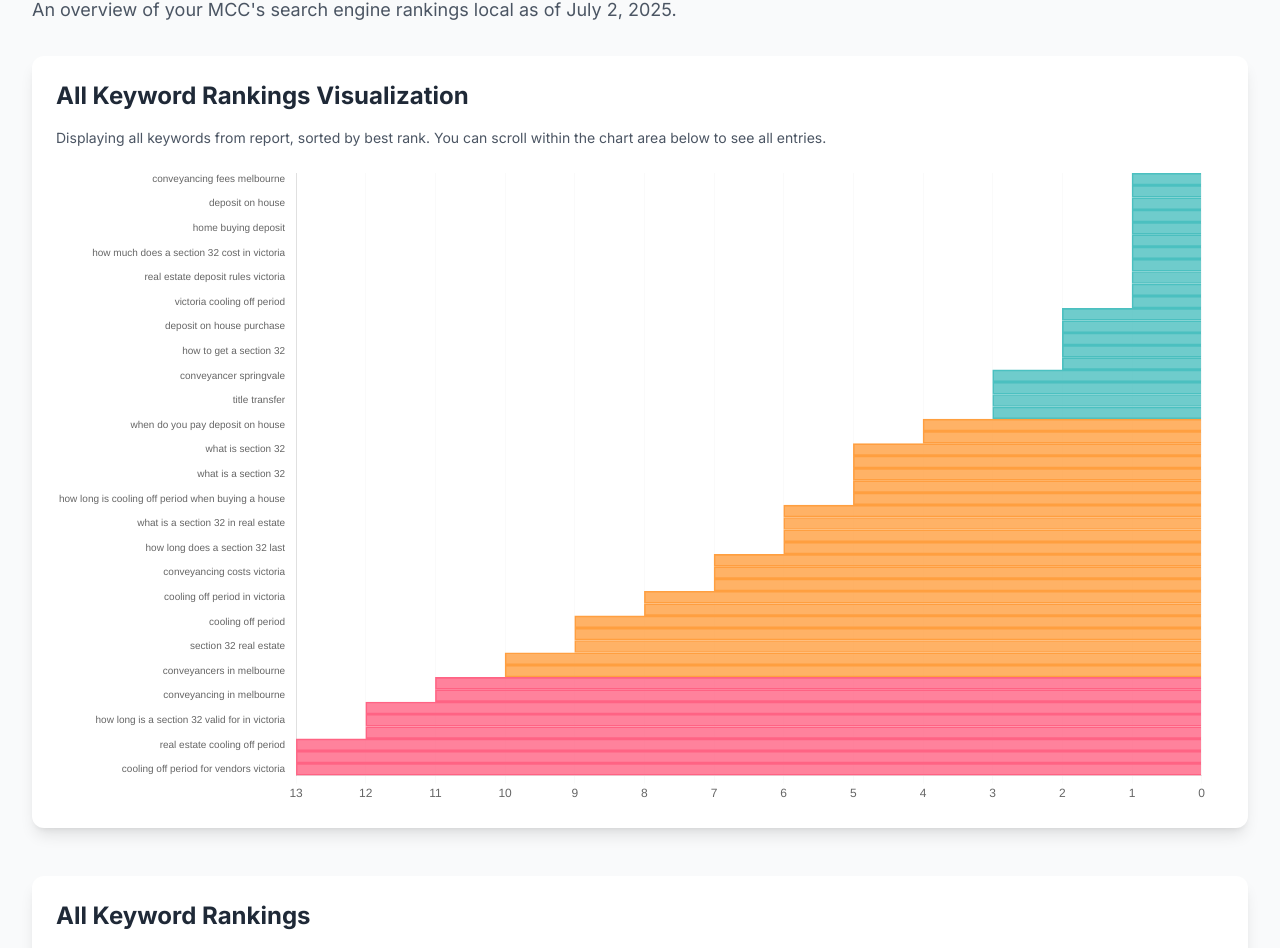
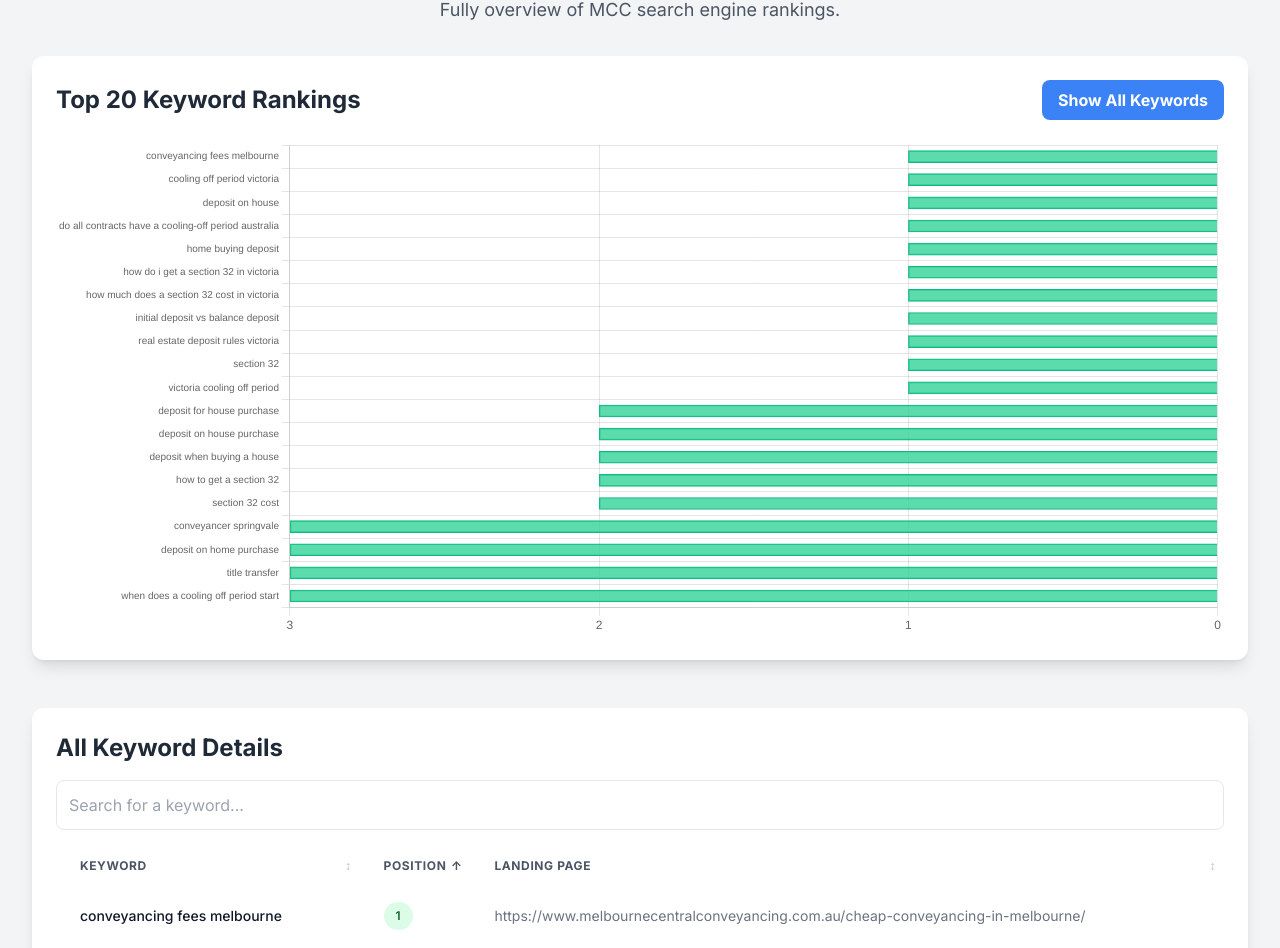
Before and after one commit to modelandcodes/MCC-keywords-report-02-Jul-2025, a plain HTML site: page index.html in a window 1280 px wide. Shown: the part 84-1032 px from the top of the page. Drawn offline with nearby package versions, Linux system fonts and the light colour scheme.

Commit message:
Update index.html

```diff
--- a/index.html
+++ b/index.html
@@ -3,93 +3,112 @@
 <head>
     <meta charset="UTF-8">
     <meta name="viewport" content="width=device-width, initial-scale=1.0">
-    <title>MCC Keyword Ranking Dashboard</title>
+    <title>MCC Keywords Ranking Dashboard</title>
     <script src="https://cdn.tailwindcss.com"></script>
     <script src="https://cdn.jsdelivr.net/npm/chart.js"></script>
     <link href="https://fonts.googleapis.com/css2?family=Inter:wght@400;500;600;700&display=swap" rel="stylesheet">
     <style>
         body {
             font-family: 'Inter', sans-serif;
+            scroll-behavior: smooth;
+        }
+        /* Custom styles for the responsive table */
+        @media (max-width: 768px) {
+            .responsive-table thead {
+                display: none;
+            }
+            .responsive-table tr {
+                display: block;
+                margin-bottom: 1rem;
+                border-radius: 0.75rem;
+                border: 1px solid #e5e7eb;
+                box-shadow: 0 1px 3px 0 rgba(0, 0, 0, 0.1), 0 1px 2px 0 rgba(0, 0, 0, 0.06);
+                background-color: #fff;
+            }
+            .responsive-table td {
+                display: flex;
+                justify-content: space-between;
+                align-items: center;
+                padding: 0.75rem 1rem;
+                text-align: right;
+                border-bottom: 1px solid #f3f4f6;
+            }
+            .responsive-table td:last-child {
+                border-bottom: 0;
+            }
+            .responsive-table td::before {
+                content: attr(data-label);
+                font-weight: 600;
+                text-align: left;
+                margin-right: 1rem;
+                color: #4b5563;
+            }
         }
         .table-header-sortable {
             cursor: pointer;
             position: relative;
         }
         .table-header-sortable::after {
-            content: ' \2195'; /* Up-down arrow */
+            content: ' \2195';
             opacity: 0.4;
             position: absolute;
             right: 0.5rem;
         }
-        .table-header-sortable.asc::after {
-            content: ' \2191'; /* Up arrow */
-            opacity: 1;
-        }
-        .table-header-sortable.desc::after {
-            content: ' \2193'; /* Down arrow */
-            opacity: 1;
-        }
+        .table-header-sortable.asc::after { content: ' \2191'; opacity: 1; }
+        .table-header-sortable.desc::after { content: ' \2193'; opacity: 1; }
     </style>
 </head>
-<body class="bg-gray-50 text-gray-800">
+<body class="bg-gray-100 text-gray-800">
 
     <div class="container mx-auto p-4 sm:p-6 lg:p-8">
         <!-- Header Section -->
-        <header class="mb-8">
-            <h1 class="text-3xl sm:text-4xl font-bold text-gray-900">Keyword Performance Dashboard</h1>
-            <p class="text-lg text-gray-600 mt-2">An overview of your MCC's search engine rankings local as of July 2, 2025.</p>
+        <header class="mb-8 text-center">
+            <h1 class="text-3xl sm:text-4xl font-bold text-gray-900">MCC Keywords Performance Dashboard</h1>
+            <p class="text-lg text-gray-600 mt-2">Fully overview of MCC search engine rankings.</p>
         </header>
 
-        <!-- All Keywords Visualization -->
-        <section class="mb-12 bg-white p-6 rounded-xl shadow-lg">
-            <h2 class="text-2xl font-bold text-gray-800 mb-4">All Keyword Rankings Visualization</h2>
-            <p class="text-gray-600 mb-4 text-sm">Displaying all keywords from report, sorted by best rank. You can scroll within the chart area below to see all entries.</p>
-            <div class="relative w-full" style="height: 80vh;">
-                 <div class="absolute top-0 left-0 right-0 bottom-0 overflow-y-auto pr-4">
-                    <canvas id="rankingChart"></canvas>
-                </div>
+        <!-- Keywords Visualization -->
+        <section class="mb-12 bg-white p-4 sm:p-6 rounded-xl shadow-lg">
+            <div class="flex flex-col sm:flex-row justify-between items-start sm:items-center mb-4">
+                 <h2 id="chartTitle" class="text-2xl font-bold text-gray-800">Top 20 Keyword Rankings</h2>
+                 <button id="toggleChartData" class="mt-2 sm:mt-0 bg-blue-500 hover:bg-blue-600 text-white font-bold py-2 px-4 rounded-lg transition-colors">
+                    Show All Keywords
+                </button>
+            </div>
+            <div class="relative w-full h-96 sm:h-[500px]">
+                <canvas id="rankingChart"></canvas>
             </div>
         </section>
 
         <!-- Full Keyword Ranking Table -->
-        <section class="bg-white p-6 rounded-xl shadow-lg">
-            <h2 class="text-2xl font-bold text-gray-800 mb-4">All Keyword Rankings</h2>
-
-            <!-- Search/Filter Input -->
+        <section class="bg-white p-4 sm:p-6 rounded-xl shadow-lg">
+            <h2 class="text-2xl font-bold text-gray-800 mb-4">All Keyword Details</h2>
             <div class="mb-4">
-                <input type="text" id="searchInput" placeholder="Search for a keyword..." class="w-full p-3 border border-gray-300 rounded-lg focus:ring-2 focus:ring-blue-500 focus:border-blue-500 transition">
+                <input type="text" id="searchInput" placeholder="Search for a keyword..." class="w-full p-3 border border-gray-200 rounded-lg focus:ring-2 focus:ring-blue-500 focus:border-blue-500 transition">
             </div>
-
-            <!-- Table Container for scrolling on small screens -->
             <div class="overflow-x-auto">
-                <table class="min-w-full divide-y divide-gray-200">
-                    <thead class="bg-gray-100">
+                <table class="min-w-full responsive-table">
+                    <thead>
                         <tr>
-                            <th scope="col" class="px-6 py-3 text-left text-xs font-bold text-gray-600 uppercase tracking-wider table-header-sortable" onclick="sortTable(0, 'string')">
-                                Keyword
-                            </th>
-                            <th scope="col" class="px-6 py-3 text-left text-xs font-bold text-gray-600 uppercase tracking-wider table-header-sortable asc" onclick="sortTable(1, 'number')">
-                                Position
-                            </th>
-                            <th scope="col" class="px-6 py-3 text-left text-xs font-bold text-gray-600 uppercase tracking-wider table-header-sortable" onclick="sortTable(2, 'string')">
-                                Landing Page
-                            </th>
+                            <th class="px-6 py-3 text-left text-xs font-bold text-gray-600 uppercase tracking-wider table-header-sortable" onclick="sortTable(0, 'string')">Keyword</th>
+                            <th class="px-6 py-3 text-left text-xs font-bold text-gray-600 uppercase tracking-wider table-header-sortable asc" onclick="sortTable(1, 'number')">Position</th>
+                            <th class="px-6 py-3 text-left text-xs font-bold text-gray-600 uppercase tracking-wider table-header-sortable" onclick="sortTable(2, 'string')">Landing Page</th>
                         </tr>
                     </thead>
-                    <tbody id="keywordTableBody" class="bg-white divide-y divide-gray-200">
-                        <!-- Table rows will be inserted here by JavaScript -->
+                    <tbody id="keywordTableBody" class="bg-white">
+                        <!-- JS will populate this -->
                     </tbody>
                 </table>
             </div>
         </section>
 
-        <!-- Footer -->
         <footer class="text-center mt-12 py-6 border-t border-gray-200">
-            <p class="text-sm text-gray-500">Dashboard generated by umal</p>
+            <p class="text-sm text-gray-500">Dashboard Created by MCC</p>
         </footer>
     </div>
 
     <script>
+        // --- Full Data Pasted Here ---
         const rawData = `Keyword;*.melbournecentralconveyancing.com.au/*_20250701;*.melbournecentralconveyancing.com.au/*_20250701_visibility;*.melbournecentralconveyancing.com.au/*_20250701_type;*.melbournecentralconveyancing.com.au/*_20250701_landing;*.melbournecentralconveyancing.com.au/*_difference;*.melbournecentralconveyancing.com.au/*_visibility_difference;Tags;Intents;CPC;Search Volume;Keyword Difficulty
 conveyancing fees melbourne;1;0.3861;ai overview;https://www.melbournecentralconveyancing.com.au/cheap-conveyancing-in-melbourne/;0;0;;"i";3.81;170;6
 cooling off period victoria;1;0.3861;ai overview;https://www.melbournecentralconveyancing.com.au/understanding-the-cooling-off-period-in-victoria-your-guide-to-property-purchases/;0;0;;"i";; ;6
@@ -140,167 +159,172 @@ conveyancing services melbourne;12;0.0348;organic;https://melbournecentralconvey
 real estate cooling off period;13;0.0322;organic;https://www.melbournecentralconveyancing.com.au/understanding-the-cooling-off-period-in-victoria-your-guide-to-property-purchases/;0;0;;"i";; ;11
 cooling off period contract;13;0.0322;organic;https://www.melbournecentralconveyancing.com.au/understanding-the-cooling-off-period-in-victoria-your-guide-to-property-purchases/;0;0;;"i";; ;11
 cooling off period for vendors victoria;13;0.0322;organic;https://www.melbournecentralconveyancing.com.au/can-a-seller-pull-out-of-a-contract-of-sale-in-victoria/;0;0;;"i";; ;10
+can vendor cancel contract of sale victoria;14;0.0299;organic;https://www.melbournecentralconveyancing.com.au/can-a-seller-pull-out-of-a-contract-of-sale-in-victoria/;0;0;;"i";; ;10
+section 32 sale of land act;14;0.0299;organic;https://www.melbournecentralconveyancing.com.au/what-is-a-section-32-vendor-statement-in-victoria/;0;0;;"i";; ;10
+s32 sale of land act;14;0.0299;organic;https://www.melbournecentralconveyancing.com.au/what-is-a-section-32-vendor-statement-in-victoria/;0;0;;"i";; ;10
+conveyancer melbourne;14;0.0299;organic;https://melbournecentralconveyancing.com.au/;0;0;;"i";; ;10
+cheapest conveyancing melbourne;15;0.0278;organic;https://www.melbournecentralconveyancing.com.au/cheap-conveyancing-in-melbourne/;0;0;;"i";; ;10
+melbourne conveyancer;15;0.0278;organic;https://melbournecentralconveyancing.com.au/;0;0;;"i";; ;10
+how long is the cooling off period;16;0.0259;organic;https://www.melbournecentralconveyancing.com.au/understanding-the-cooling-off-period-in-victoria-your-guide-to-property-purchases/;0;0;;"i";; ;11
+how long is cooling off period;16;0.0259;organic;https://www.melbournecentralconveyancing.com.au/understanding-the-cooling-off-period-in-victoria-your-guide-to-property-purchases/;0;0;;"i";; ;11
+conveyancing victoria melbourne;16;0.0259;organic;https://melbournecentralconveyancing.com.au/;0;0;;"i";; ;10
+conveyancing melbourne vic;17;0.0242;organic;https://melbournecentralconveyancing.com.au/;0;0;;"i";; ;10
+melbourne property conveyancing;17;0.0242;organic;https://melbournecentralconveyancing.com.au/;0;0;;"i";; ;10
+section 32 property;18;0.0227;organic;https://www.melbournecentralconveyancing.com.au/3-what-is-in-a-section-32-key-elements-explained/;0;0;;"i";;20;15
+vendor statement victoria;18;0.0227;organic;https://www.melbournecentralconveyancing.com.au/what-is-a-section-32-vendor-statement-in-victoria/;0;0;;"i";; ;10
+title exchange conveyancing;18;0.0227;organic;https://www.melbournecentralconveyancing.com.au/;0;0;;"i";; ;10
+conveyancer in melbourne;18;0.0227;organic;https://melbournecentralconveyancing.com.au/;0;0;;"i";; ;10
+cheap conveyancing melbourne;19;0.0213;organic;https://www.melbournecentralconveyancing.com.au/cheap-conveyancing-in-melbourne/;0;0;;"i";; ;10
+good conveyancer melbourne;19;0.0213;organic;https://melbournecentralconveyancing.com.au/;0;0;;"i";; ;10
+melbourne real estate conveyancing;19;0.0213;organic;https://melbournecentralconveyancing.com.au/;0;0;;"i";; ;10
+conveyancing dandenong victoria;20;0.02;organic;https://www.melbournecentralconveyancing.com.au/conveyancing-dandenong/;0;0;;"i";; ;10
 `;
+
+        // --- Global State ---
+        let keywordData = [];
+        let rankingChart;
+        let currentSort = { column: 1, order: 'asc' };
+        let isShowingAll = false;
 
         // --- Data Processing ---
         function parseData(rawData) {
             const rows = rawData.trim().split('\n');
             const header = rows.shift().split(';');
-
-            // Find the correct indices for the columns we need
             const keywordIndex = header.indexOf('Keyword');
-            const positionIndex = 1; // It's always the second column
-            const landingPageIndex = 4; // It's always the fifth column
+            const positionIndex = 1;
+            const landingPageIndex = 4;
 
             return rows.map(row => {
                 const columns = row.split(';');
-                if (columns.length < 5) return null; // Skip malformed rows
+                if (columns.length < 5) return null;
                 const position = parseInt(columns[positionIndex], 10);
-
-                if (isNaN(position) || position < 1) {
-                    return null;
-                }
+                if (isNaN(position) || position < 1) return null;
                 return {
                     keyword: columns[keywordIndex] || 'N/A',
                     position: position,
                     landingPage: columns[landingPageIndex] || 'N/A'
                 };
-            }).filter(item => item !== null); // Filter out invalid entries
+            }).filter(item => item !== null);
         }
 
-        const keywordData = parseData(rawData);
-
-        // --- Chart.js Visualization ---
-        // Use all keywords for the chart, sorted by position
-        const allKeywordsForChart = [...keywordData].sort((a, b) => a.position - b.position);
-
-        const ctx = document.getElementById('rankingChart').getContext('2d');
-        const rankingChart = new Chart(ctx, {
-            type: 'bar',
-            data: {
-                labels: allKeywordsForChart.map(d => d.keyword),
+        // --- Chart Logic ---
+        function createOrUpdateChart(data) {
+            const ctx = document.getElementById('rankingChart').getContext('2d');
+            const chartData = {
+                labels: data.map(d => d.keyword),
                 datasets: [{
-                    label: 'Google Rank (Position)',
-                    data: allKeywordsForChart.map(d => d.position),
-                    backgroundColor: allKeywordsForChart.map(d => {
-                        if (d.position <= 3) return 'rgba(75, 192, 192, 0.8)'; // Green
-                        if (d.position <= 10) return 'rgba(255, 159, 64, 0.8)'; // Orange
-                        return 'rgba(255, 99, 132, 0.8)'; // Red
+                    label: 'Google Rank',
+                    data: data.map(d => d.position),
+                    backgroundColor: data.map(d => {
+                        if (d.position <= 3) return 'rgba(52, 211, 153, 0.8)';
+                        if (d.position <= 10) return 'rgba(251, 146, 60, 0.8)';
+                        return 'rgba(248, 113, 113, 0.8)';
                     }),
-                    borderColor: allKeywordsForChart.map(d => {
-                        if (d.position <= 3) return 'rgba(75, 192, 192, 1)';
-                        if (d.position <= 10) return 'rgba(255, 159, 64, 1)';
-                        return 'rgba(255, 99, 132, 1)';
+                    borderColor: data.map(d => {
+                        if (d.position <= 3) return 'rgba(16, 185, 129, 1)';
+                        if (d.position <= 10) return 'rgba(249, 115, 22, 1)';
+                        return 'rgba(239, 68, 68, 1)';
                     }),
                     borderWidth: 1,
                     barThickness: 12,
                 }]
-            },
-            options: {
+            };
+
+            const chartOptions = {
                 indexAxis: 'y',
                 responsive: true,
                 maintainAspectRatio: false,
                 scales: {
-                    x: {
-                        beginAtZero: true,
-                        reverse: true,
-                        ticks: {
-                            stepSize: 1
-                        },
-                        grid: {
-                            display: true,
-                            color: 'rgba(200, 200, 200, 0.1)'
-                        }
-                    },
-                    y: {
-                         ticks: {
-                            font: {
-                                size: 10
-                            }
-                         },
-                         grid: {
-                            display: false
-                        }
-                    }
+                    x: { beginAtZero: true, reverse: true, ticks: { stepSize: 1 } },
+                    y: { ticks: { font: { size: 10 } } }
                 },
                 plugins: {
-                    legend: {
-                        display: false
-                    },
-                    tooltip: {
-                        callbacks: {
-                            label: function(context) {
-                                return `Position: ${context.raw}`;
-                            }
-                        }
-                    }
+                    legend: { display: false },
+                    tooltip: { callbacks: { label: (c) => `Position: ${c.raw}` } }
                 }
+            };
+
+            if (rankingChart) {
+                rankingChart.data = chartData;
+                rankingChart.options = chartOptions;
+                rankingChart.update();
+            } else {
+                rankingChart = new Chart(ctx, { type: 'bar', data: chartData, options: chartOptions });
             }
-        });
+        }
 
-        // --- Table Population and Functionality ---
-        const tableBody = document.getElementById('keywordTableBody');
-        let currentSort = { column: 1, order: 'asc' }; // Initial sort by position
-
+        // --- Table Logic ---
         function renderTable(data) {
+            const tableBody = document.getElementById('keywordTableBody');
             tableBody.innerHTML = '';
             data.forEach(item => {
                 const row = document.createElement('tr');
-                row.className = "hover:bg-gray-50 transition-colors";
                 row.innerHTML = `
-                    <td class="px-6 py-4 whitespace-nowrap">
-                        <div class="text-sm font-medium text-gray-900">${item.keyword}</div>
-                    </td>
-                    <td class="px-6 py-4 whitespace-nowrap">
+                    <td data-label="Keyword" class="px-6 py-4 whitespace-normal text-sm font-medium text-gray-900">${item.keyword}</td>
+                    <td data-label="Position" class="px-6 py-4 whitespace-nowrap">
                         <span class="px-3 py-1 inline-flex text-xs leading-5 font-semibold rounded-full ${item.position <= 3 ? 'bg-green-100 text-green-800' : item.position <= 10 ? 'bg-orange-100 text-orange-800' : 'bg-red-100 text-red-800'}">
                             ${item.position}
                         </span>
                     </td>
-                    <td class="px-6 py-4 whitespace-nowrap text-sm text-gray-500 truncate" title="${item.landingPage}">
-                        <a href="${item.landingPage}" target="_blank" class="hover:text-blue-600">${item.landingPage}</a>
+                    <td data-label="Landing Page" class="px-6 py-4 whitespace-normal text-sm text-gray-500">
+                        <a href="${item.landingPage}" target="_blank" class="hover:text-blue-600 break-all">${item.landingPage}</a>
                     </td>
                 `;
                 tableBody.appendChild(row);
             });
         }
 
-        // Sorting function
         function sortTable(columnIndex, type) {
             const headers = document.querySelectorAll('.table-header-sortable');
             const order = (currentSort.column === columnIndex && currentSort.order === 'asc') ? 'desc' : 'asc';
+            const dataToSort = keywordData.filter(item => document.getElementById('searchInput').value ? item.keyword.toLowerCase().includes(document.getElementById('searchInput').value.toLowerCase()) : true);
 
-            const sortedData = [...keywordData].sort((a, b) => {
-                let valA, valB;
-                if (columnIndex === 0) { valA = a.keyword; valB = b.keyword; }
-                if (columnIndex === 1) { valA = a.position; valB = b.position; }
-                if (columnIndex === 2) { valA = a.landingPage; valB = b.landingPage; }
-
-                if (type === 'number') {
-                    return order === 'asc' ? valA - valB : valB - valA;
-                } else {
-                    return order === 'asc' ? valA.localeCompare(valB) : valB.localeCompare(valA);
-                }
+            dataToSort.sort((a, b) => {
+                const valA = columnIndex === 0 ? a.keyword : columnIndex === 1 ? a.position : a.landingPage;
+                const valB = columnIndex === 0 ? b.keyword : columnIndex === 1 ? b.position : b.landingPage;
+                if (type === 'number') return order === 'asc' ? valA - valB : valB - valA;
+                return order === 'asc' ? valA.localeCompare(valB) : valB.localeCompare(valA);
             });
 
             headers.forEach(h => h.classList.remove('asc', 'desc'));
             headers[columnIndex].classList.add(order);
-
             currentSort = { column: columnIndex, order: order };
-            renderTable(sortedData);
+            renderTable(dataToSort);
         }
 
-        // Search/filter function
-        document.getElementById('searchInput').addEventListener('keyup', function(e) {
-            const searchTerm = e.target.value.toLowerCase();
-            const filteredData = keywordData.filter(item => {
-                return item.keyword.toLowerCase().includes(searchTerm);
+        // --- Event Listeners and Initialization ---
+        document.addEventListener('DOMContentLoaded', () => {
+            keywordData = parseData(rawData).sort((a, b) => a.position - b.position);
+
+            const top20 = keywordData.slice(0, 20);
+            createOrUpdateChart(top20);
+            renderTable(keywordData); // Render full table initially
+
+            document.getElementById('toggleChartData').addEventListener('click', () => {
+                const button = document.getElementById('toggleChartData');
+                const chartTitle = document.getElementById('chartTitle');
+                isShowingAll = !isShowingAll;
+                if (isShowingAll) {
+                    createOrUpdateChart(keywordData);
+                    button.textContent = 'Show Top 20';
+                    chartTitle.textContent = 'All Keyword Rankings';
+                    // Make chart container taller for all keywords
+                    document.getElementById('rankingChart').parentElement.style.height = '200vh';
+                } else {
+                    createOrUpdateChart(top20);
+                    button.textContent = 'Show All Keywords';
+                    chartTitle.textContent = 'Top 20 Keyword Rankings';
+                    // Reset chart container height
+                    document.getElementById('rankingChart').parentElement.style.height = '96';
+                }
             });
-            renderTable(filteredData);
+
+            document.getElementById('searchInput').addEventListener('keyup', (e) => {
+                const searchTerm = e.target.value.toLowerCase();
+                const filteredData = keywordData.filter(item => item.keyword.toLowerCase().includes(searchTerm));
+                renderTable(filteredData);
+            });
         });
-
-        // Initial render
-        sortTable(1, 'number'); // Sort by position ascending initially
-
     </script>
 </body>
 </html>
```
